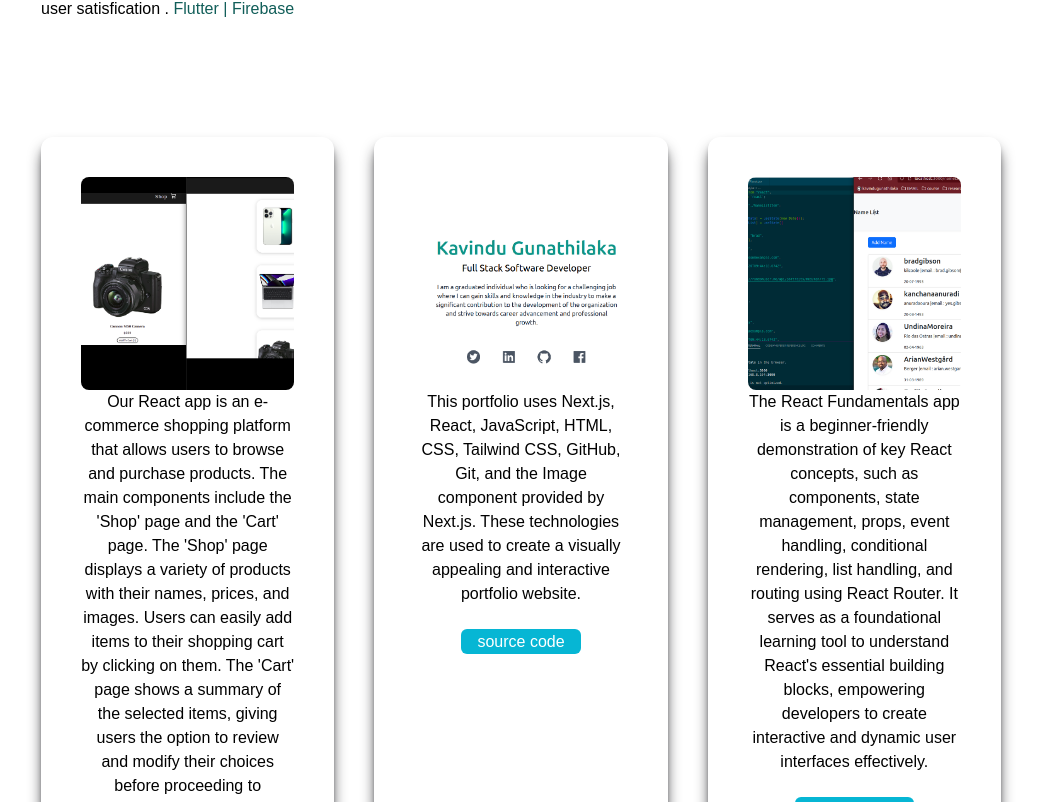
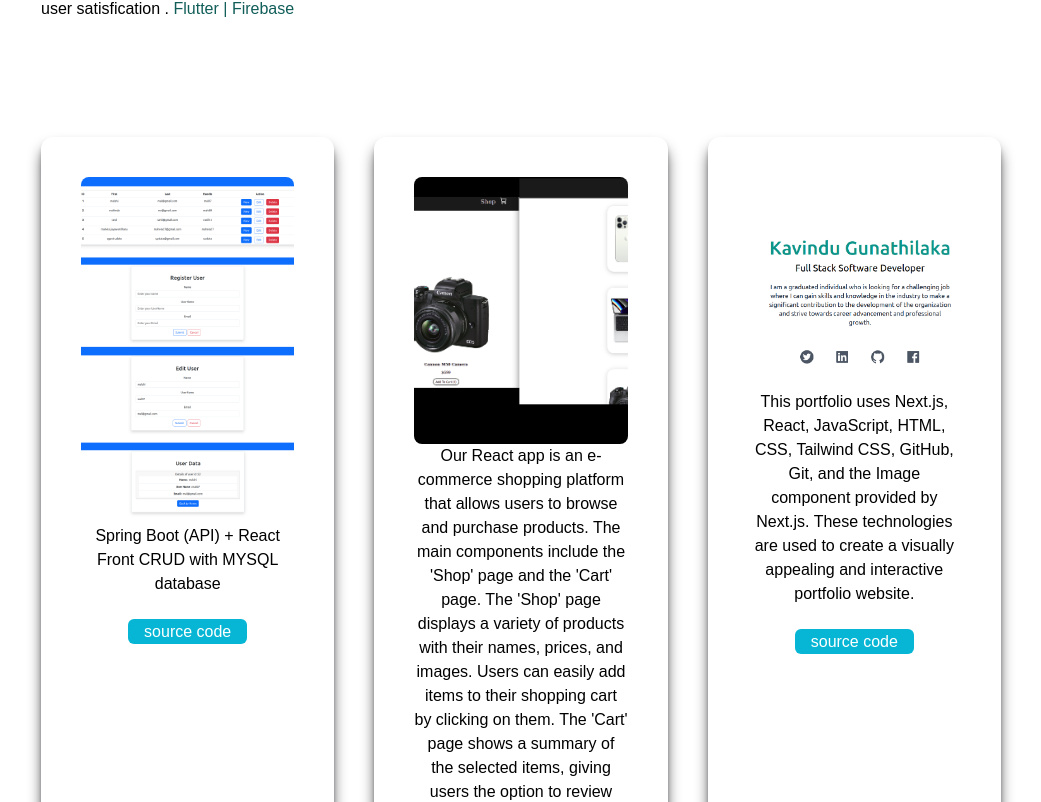
Before and after one commit to kavindugunathilaka/portfolioX, a Next.js app: page / in a window 1280 px wide. Shown: the part 3218-4020 px from the top of the page, without its empty margins (119-1160 px from the left). Built offline with nearby package versions, Linux system fonts and the light colour scheme.

Commit message:
done web16 sping boot + react 1st slot

```diff
--- a/pages/index.js
+++ b/pages/index.js
@@ -33,6 +33,7 @@ import web10 from "../public/web10.png";
 import web11 from "../public/web11.png";
 import web12 from "../public/web12.png";
 import web13 from "../public/web13.png";
+import web16 from "../public/web16.png";
 
 
 export default function Home() {
@@ -277,11 +278,32 @@ export default function Home() {
 
 
             <div className="flex flex-col gap-10 py-10 lg:flex-row lg:flex-wrap">
+
             <div className="basis-1/4 flex-1 text-center shadow-lg shadow-zinc-900 p-10 rounded-xl my-10  dark:bg-white">
             <div className="basis-1/4 flex-1 ">
               <Image
                 className="rounded-lg object-cover"
-                width={"100%"}
+                width={"80%"}
+                height={"130%"}
+                layout="responsive"
+                src={web16}
+                onClick={() => handleImageClick(web16)}  />
+                  Spring Boot (API)  + React Front  CRUD
+                  with MYSQL database
+
+
+                    <br/>
+                <br/>
+                <a className= "bg-gradient-to-r bg-cyan-500  to-teal-500 text-white px-4 py-1  rounded-md " href="https://github.com/kavindugunathilaka/reacte-e-com-">
+               source code </a>
+
+            </div>
+            </div>
+            <div className="basis-1/4 flex-1 text-center shadow-lg shadow-zinc-900 p-10 rounded-xl my-10  dark:bg-white">
+            <div className="basis-1/4 flex-1 ">
+              <Image
+                className="rounded-lg object-cover"
+                width={"80%"}
                 height={"100%"}
                 layout="responsive"
                 src={web12}
@@ -298,7 +320,6 @@ export default function Home() {
 
             </div>
             </div>
-
             <div className="basis-1/4 flex-1 text-center shadow-lg shadow-zinc-900 p-10 rounded-xl my-10  dark:bg-white">
             <div className="basis-1/4 flex-1 ">
               <Image
```
